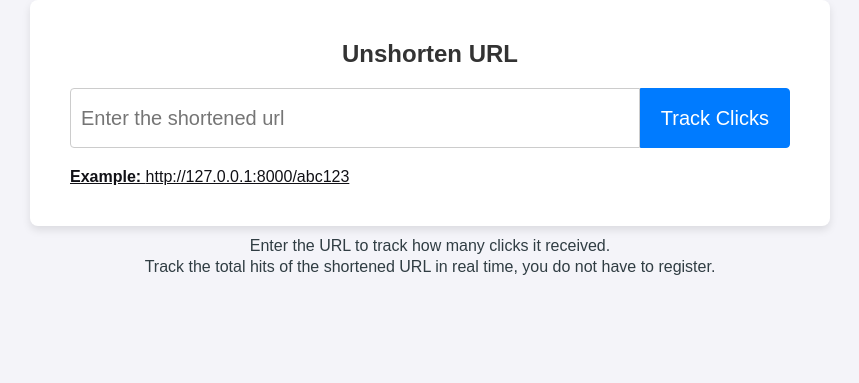
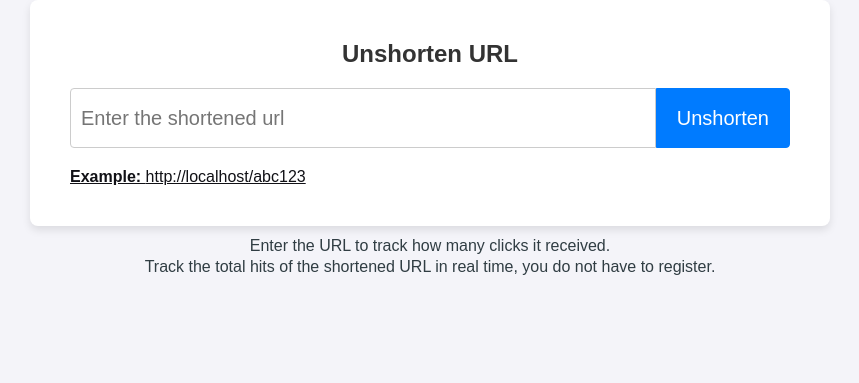
Before and after one commit to johnibek/url-shortening-app, a Django app: page /unshorten/ in a window 1280 px wide. Shown: the part 95-478 px from the top of the page, without its empty margins (210-1069 px from the left). Run offline with Django 5.2, Linux system fonts and the light colour scheme.

Commit message:
resolved domain name issue

```diff
--- a/templates/result_unshorten_url.html
+++ b/templates/result_unshorten_url.html
@@ -5,7 +5,7 @@
         <div class="count-clicks">
             <h3>Unshortened URL</h3>
             <p>Long URL taken from shortened url</p>
-            <a href="{% url "url:get_short_url" url_obj.short_code %}" class="url" target="_blank">127.0.0.1:8000/{{ url_obj.short_code }}</a>
+            <a href="{% url "url:get_short_url" url_obj.short_code %}" class="url" target="_blank">{{ domain_name }}/{{ url_obj.short_code }}</a>
             <div class="clicks-number" style="font-size: 18px;">{{ url_obj.url }}</div>
             <a href="{% url 'url:unshorten_url' %}" class="back-link"><button type="button" class="button-url">Check the destination page of another short url</button></a>
             <a href="{% url 'url:create_short_url' %}" class="back-link"><button type="button" class="button-url">Shorten Another URL</button></a>
--- a/templates/shortened_url.html
+++ b/templates/shortened_url.html
@@ -7,7 +7,11 @@
             <h2>Your Shortened URL</h2>
             <form method="GET">
                 <div class="input-group">
-                    <input type="url" name="url" id="myInput" value="http://127.0.0.1:8000/{{ short_url.short_code }}/redirect" readonly>
+                    {% if debug %}
+                        <input type="url" name="url" id="myInput" value="http://{{ domain_name }}/{{ short_url.short_code }}/redirect" readonly>
+                    {% else %}
+                        <input type="url" name="url" id="myInput" value="https://{{ domain_name }}/{{ short_url.short_code }}/redirect" readonly>
+                    {% endif %}
                     <button type="button" onclick="copyUrl()">Copy URL</button>
                 </div>
             </form>
--- a/templates/track_url.html
+++ b/templates/track_url.html
@@ -11,7 +11,11 @@
                     <button type="submit">Track Clicks</button>
                 </div>
             </form>
-            <p style="text-decoration: underline; color: #111116"><b>Example: </b>http://127.0.0.1:8000/abc123</p>
+            {% if debug %}
+                <p style="text-decoration: underline; color: #111116"><b>Example: </b>http://{{ domain_name }}/abc123</p>
+            {% else %}
+                <p style="text-decoration: underline; color: #111116"><b>Example: </b>https://{{ domain_name }}/abc123</p>
+            {% endif %}
         </div>
     </div>
     <div class="description2">
--- a/templates/unshorten_url.html
+++ b/templates/unshorten_url.html
@@ -8,10 +8,14 @@
                 {% csrf_token %}
                 <div class="input-group">
                     {{ form.url }}
-                    <button type="submit">Track Clicks</button>
+                    <button type="submit">Unshorten</button>
                 </div>
             </form>
-            <p style="text-decoration: underline; color: #111116"><b>Example: </b>http://127.0.0.1:8000/abc123</p>
+            {% if debug %}
+                <p style="text-decoration: underline; color: #111116"><b>Example: </b>http://{{ domain_name }}/abc123</p>
+            {% else %}
+                <p style="text-decoration: underline; color: #111116"><b>Example: </b>https://{{ domain_name }}/abc123</p>
+            {% endif %}
         </div>
     </div>
     <div class="description2">
--- a/url_shortening_app/views.py
+++ b/url_shortening_app/views.py
@@ -8,17 +8,18 @@ from django import forms
 import re
 from django.contrib import messages
 from django.core.exceptions import ValidationError
+from django.conf import settings
 
-DOMAIN_NAME = "127.0.0.1:8000"
 
 class GetShortenedURL(View):
     def get(self, request, short_code):
+        domain_name = request.get_host()
         try:
             short_url = UrlModel.objects.get(short_code=short_code)
         except UrlModel.DoesNotExist:
             raise Http404("This short code does not exist")
 
-        return render(request, 'shortened_url.html', {'short_url': short_url})
+        return render(request, 'shortened_url.html', {'short_url': short_url, 'domain_name': domain_name, 'debug': settings.DEBUG})
 
 class RedirectShortUrl(View):
     def get(self, request, short_code):
@@ -48,22 +49,28 @@ class CreateShortUrl(View):
 
 class UrlAccessCount(View):
     def get(self, request, short_code):
+        domain_name = request.get_host()
         url_obj = get_object_or_404(UrlModel, short_code=short_code)
-        return render(request, 'count_clicks.html', {'url_obj': url_obj, 'domain_name': DOMAIN_NAME})
+        return render(request, 'count_clicks.html', {'url_obj': url_obj, 'domain_name': domain_name})
 
 
 class TrackShortUrl(View):
     def get(self, request):
+        domain_name = request.get_host()
         form = UrlModelForm()
         form.fields['url'].widget = forms.URLInput(attrs={'placeholder': 'Enter here your shortened URL'})
-        return render(request, 'track_url.html', {'form': form})
+        return render(request, 'track_url.html', {'form': form, 'domain_name': domain_name, 'debug': settings.DEBUG})
 
     def post(self, request):
         form = UrlModelForm(data=request.POST)
         if not form.is_valid():
-            raise ValidationError('Form is not valid')
+            raise ValidationError('Invalid Url')
         short_url = form.cleaned_data['url']  # http://127.0.0.1:8000/abc123
-        match = re.search(r"^http://127\.0\.0\.1:8000/(.+)$", short_url)
+        domain_name = request.get_host()
+        if settings.DEBUG:
+            match = re.search(rf"^http://{re.escape(domain_name)}/(.+)$", short_url)
+        else:
+            match = re.search(rf"^https://{re.escape(domain_name)}/(.+)$", short_url)
         if not match:
             messages.error(request, "The input url does not match the pattern given in an example.")
             return render(request, 'track_url.html', {'form': form})
@@ -76,24 +83,31 @@ class TrackShortUrl(View):
 
 class UnshortenUrl(View):
     def get(self, request):
+        domain_name = request.get_host
         form = UrlModelForm()
         form.fields['url'].widget = forms.URLInput(attrs={'placeholder': 'Enter the shortened url'})
-        return render(request, 'unshorten_url.html', {'form': form})
+        return render(request, 'unshorten_url.html', {'form': form, 'domain_name': domain_name, 'debug': settings.DEBUG})
 
     def post(self, request):
         form = UrlModelForm(data=request.POST)
 
-        if form.is_valid():
-            short_url = form.cleaned_data['url']
-            match = re.search(r"http://127\.0\.0\.1:8000/(.+)$", short_url)
-            if match:
-                short_code = match.group(1)
-                if not UrlModel.objects.filter(short_code=short_code).exists():
-                    raise Http404("There is no shortened url found with this short code.")
+        if not form.is_valid():
+            return ValidationError("Invalid Url")
 
-                url_obj = UrlModel.objects.get(short_code=short_code)
-                return render(request, 'result_unshorten_url.html', {'url_obj': url_obj})
+        domain_name = request.get_host()
+        short_url = form.cleaned_data['url']
+        if settings.DEBUG:
+            match = re.search(rf"^http://{re.escape(domain_name)}/(.+)$", short_url)
+        else:
+            match = re.search(rf"^https://{re.escape(domain_name)}/(.+)$", short_url)
 
-            else:
-                messages.error(request, "The input url does not match the pattern given in an example.")
-                return render(request, 'unshorten_url.html', {'form': form})  # I rendered the html file to keep input url as is.
+        if not match:
+            messages.error(request, "The input url does not match the pattern given in an example.")
+            return render(request, 'unshorten_url.html', {'form': form})  # I rendered the html file to keep input url as is.
+
+        short_code = match.group(1)
+        if not UrlModel.objects.filter(short_code=short_code).exists():
+            raise Http404("There is no shortened url found with this short code.")
+
+        url_obj = UrlModel.objects.get(short_code=short_code)
+        return render(request, 'result_unshorten_url.html', {'url_obj': url_obj, 'domain_name': domain_name})
```
